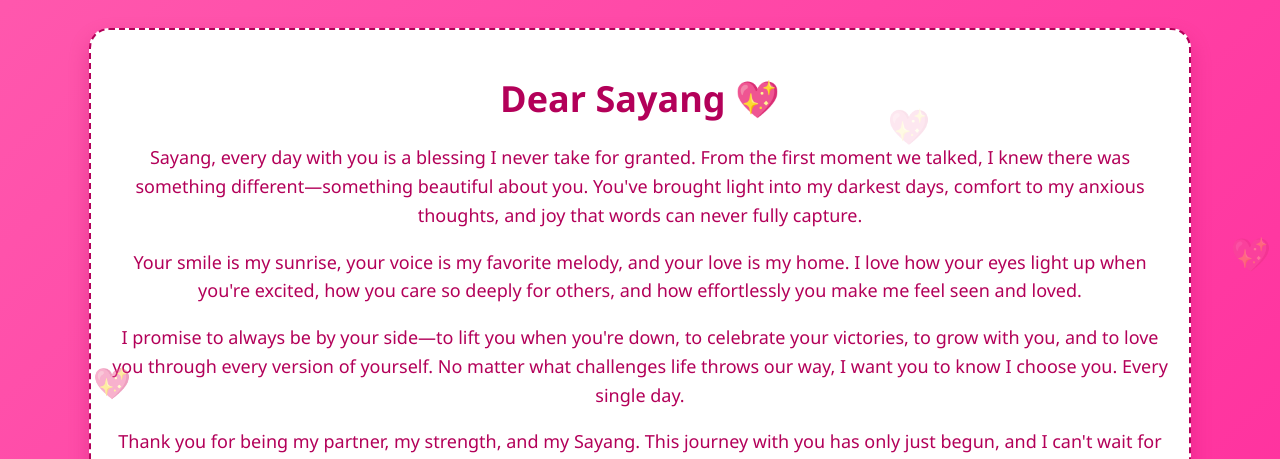
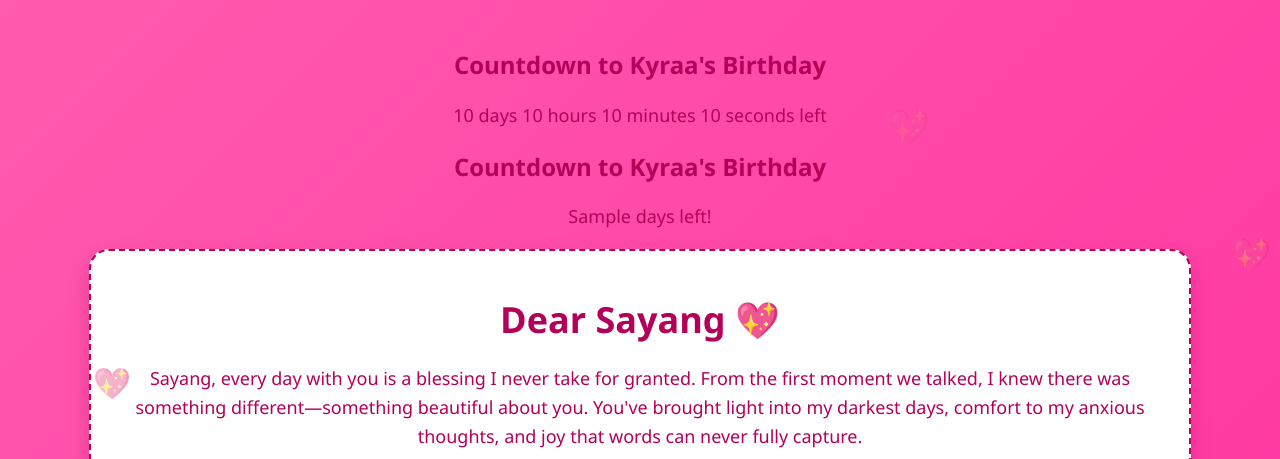
Before and after one commit to arifnoob0/digital-love-letter, a Flask app: template templates/index.html in a window 1280 px wide. Shown: the top 459 px of the page. Run offline with Flask 3, Linux system fonts and the light colour scheme; the template is opened without the code that fills it: most values are stand-ins (such as "Sample title", 1, 10 or a date in 2020).

Commit message:
Fixed countdown not working correctly

```diff
--- a/app.py
+++ b/app.py
@@ -31,10 +31,38 @@ def save_entries(entries):
     with open(JOURNAL_FILE, "w") as f:
         json.dump(entries, f, indent=4)
 
+from datetime import datetime
+
 @app.route("/")
 def home():
     quote = random.choice(LOVE_QUOTES)
-    return render_template("index.html", quote=quote)
+
+    # Calculate countdown to August 30th, this year or next year if passed
+    now = datetime.now()
+    current_year = now.year
+    birthday = datetime(current_year, 8, 30)
+
+    # If birthday already passed this year, use next year
+    if now > birthday:
+        birthday = datetime(current_year + 1, 8, 30)
+
+    diff = birthday - now
+
+    days = diff.days
+    seconds_left = diff.seconds
+    hours = seconds_left // 3600
+    minutes = (seconds_left % 3600) // 60
+    seconds = seconds_left % 60
+
+    return render_template(
+        "index.html",
+        quote=quote,
+        days=days,
+        hours=hours,
+        minutes=minutes,
+        seconds=seconds,
+    )
+
 
 @app.route("/journal")
 def journal():
--- a/templates/index.html
+++ b/templates/index.html
@@ -3,6 +3,21 @@
 
 {% block content %}
 <meta name="viewport" content="width=device-width, initial-scale=1.0">
+<div class="countdown">
+  <h2>Countdown to Kyraa's Birthday</h2>
+  <p>{{ days }} days {{ hours }} hours {{ minutes }} minutes {{ seconds }} seconds left</p>
+ <body>
+  {% if is_birthday %}
+    <h2>Happy Birthday, Sayang! 🎉🎂</h2>
+    <p>Wishing you the sweetest day ever!</p>
+  {% else %}
+    <h2>Countdown to Kyraa's Birthday</h2>
+    <p>{{ days_left }} day{{ 's' if days_left != 1 else '' }} left!</p>
+  {% endif %}
+
+</body>
+
+</div>
 <div class="letter-container">
     <h1>Dear Sayang 💖</h1>
     <p>
```
